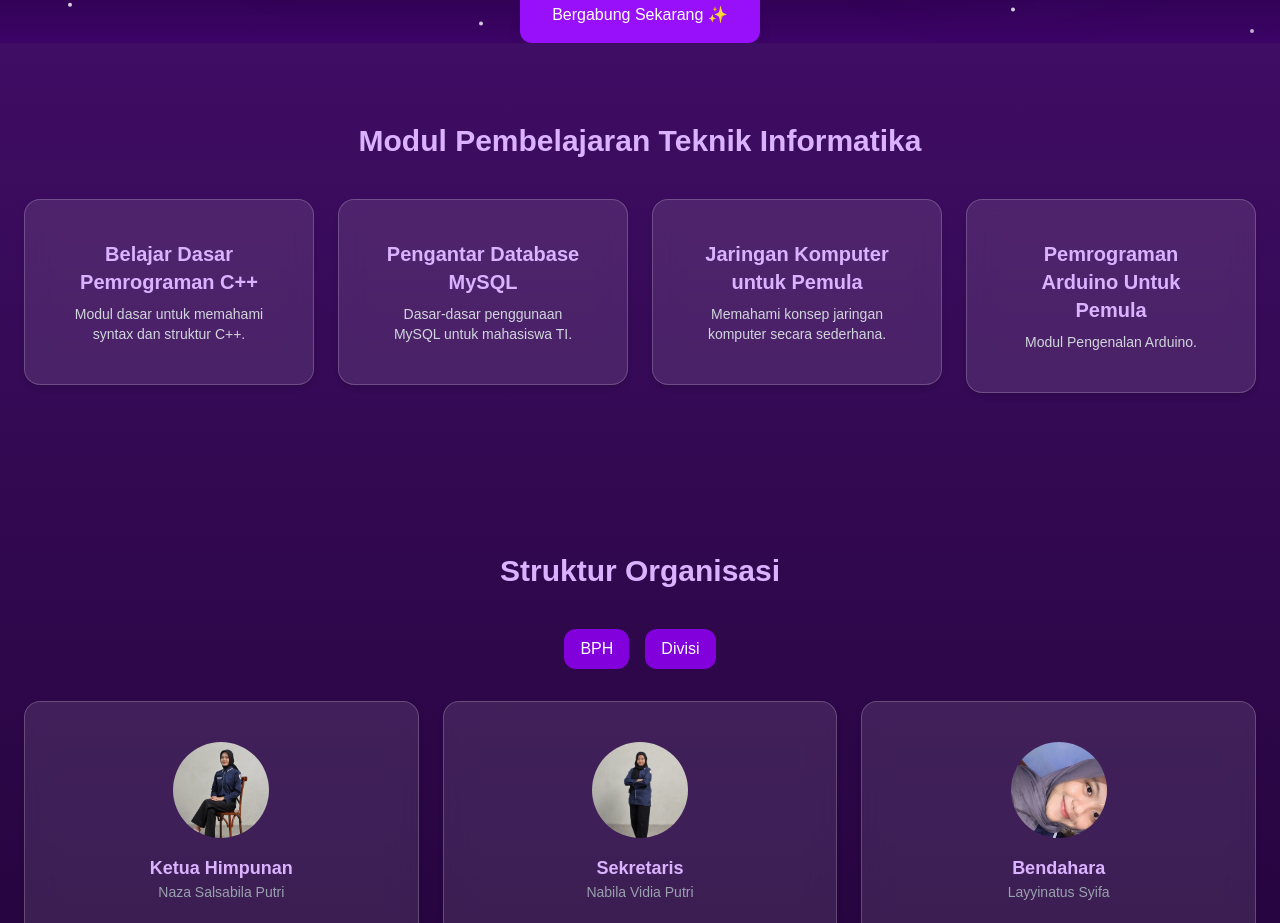
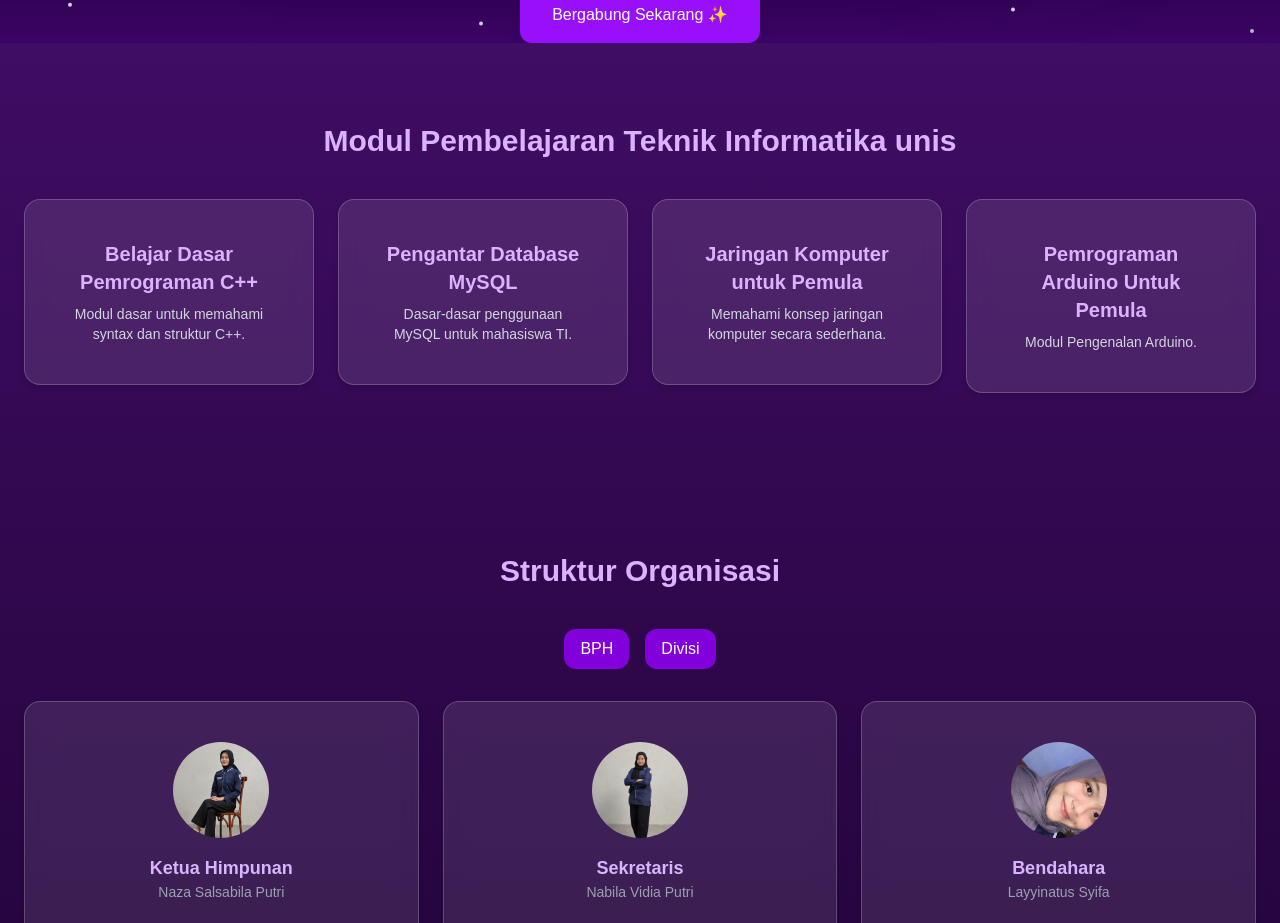
Before and after one commit to Gbaee/himauntika.ac.id, a Next.js app: page /himauntika in a window 1280 px wide. Shown: the part 837-1760 px from the top of the page. Built offline with nearby package versions, Linux system fonts and the light colour scheme.

Commit message:
menambahkan pesan unis di modul pembelajaran

```diff
--- a/pages/himauntika.jsx
+++ b/pages/himauntika.jsx
@@ -431,7 +431,7 @@ export default function HimauntikaPage() {
       {/* Modul */}
       <section id="modules" className="py-16 md:py-20 px-4 md:px-6">
         <h3 className="text-2xl md:text-3xl font-bold text-center text-purple-300 mb-8 md:mb-10">
-          Modul Pembelajaran Teknik Informatika
+          Modul Pembelajaran Teknik Informatika unis
         </h3>
         <div className="grid grid-cols-1 sm:grid-cols-2 lg:grid-cols-4 gap-6">
           {modules.map((mod, idx) => (
```
